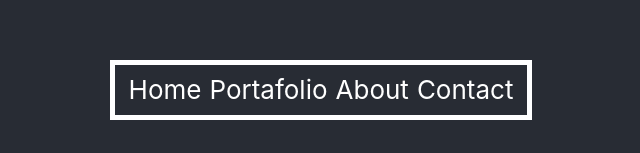
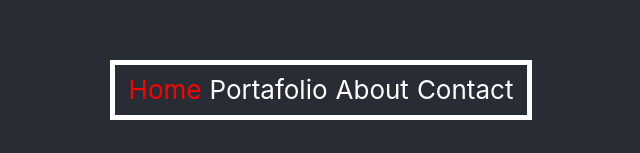
Before and after one commit to barbaroreyes/project-porta, a React (Create React App) app: page / in a window 1280 px wide. In both pictures the pointer is over the link "Home". Shown: the part 230-383 px from the top of the page, without its empty margins (319-959 px from the left). Built offline with nearby package versions, Linux system fonts and the light colour scheme.

Commit message:
update-hover

```diff
--- a/src/App.css
+++ b/src/App.css
@@ -36,7 +36,7 @@
   color: white;
   padding: 4px;
 }
-.nav a::shadow {
+.nav a:hover {
   color: red;
 }
 
```
